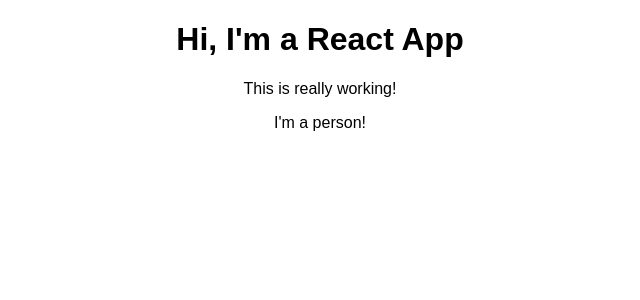
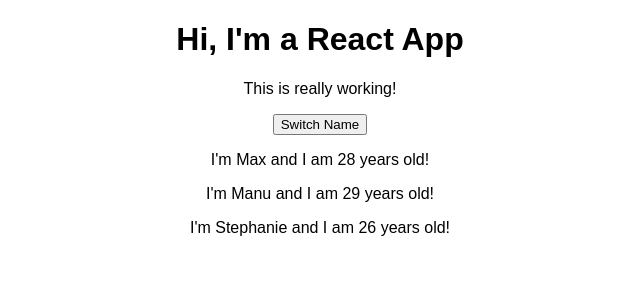
Before and after one commit to bedmiston/react-complete-guide, a React (Create React App) app: page / in a window 1280 px wide. Shown: the top 300 px of the page, without its empty margins (320-960 px from the left). Built offline with nearby package versions, Linux system fonts and the light colour scheme.

Commit message:
Allow Person component to handle props and add state to the App component

```diff
--- a/src/App.js
+++ b/src/App.js
@@ -3,12 +3,23 @@
 import './App.css';
 
 class App extends Component {
+  state = {
+    persons: [
+      { name: 'Max', age: 28 },
+      { name: 'Manu', age: 29 },
+      { name: 'Stephanie', age: 26 },
+    ]
+  }
+
   render() {
     return (
       <div className="App">
         <h1>Hi, I'm a React App</h1>
         <p>This is really working!</p>
-        <Person />
+        <button>Switch Name</button>
+        <Person name={this.state.persons[0].name} age={this.state.persons[0].age} />
+        <Person name={this.state.persons[1].name} age={this.state.persons[1].age} />
+        <Person name={this.state.persons[2].name} age={this.state.persons[2].age} />
       </div>
     );
   }
--- a/src/Person/Person.js
+++ b/src/Person/Person.js
@@ -1,7 +1,12 @@
 import React from 'react';
 
-const person = () => {
-  return <p>I'm a person!</p>
+const person = (props) => {
+  return (
+    <div>
+      <p>I'm {props.name} and I am {props.age} years old!</p>
+      <p>{props.children}</p>
+    </div>
+  )
 }
 
 export default person;
```
